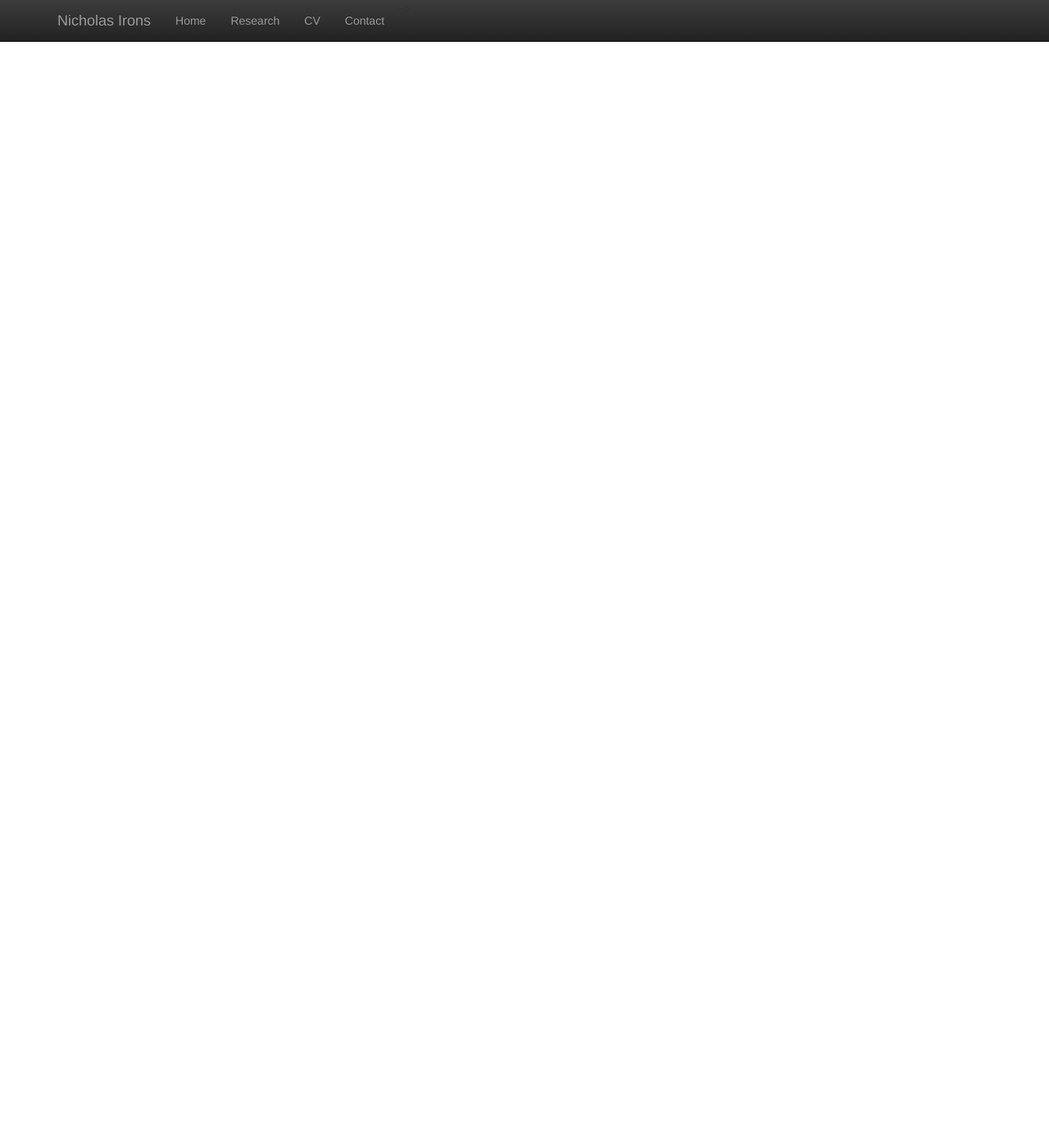
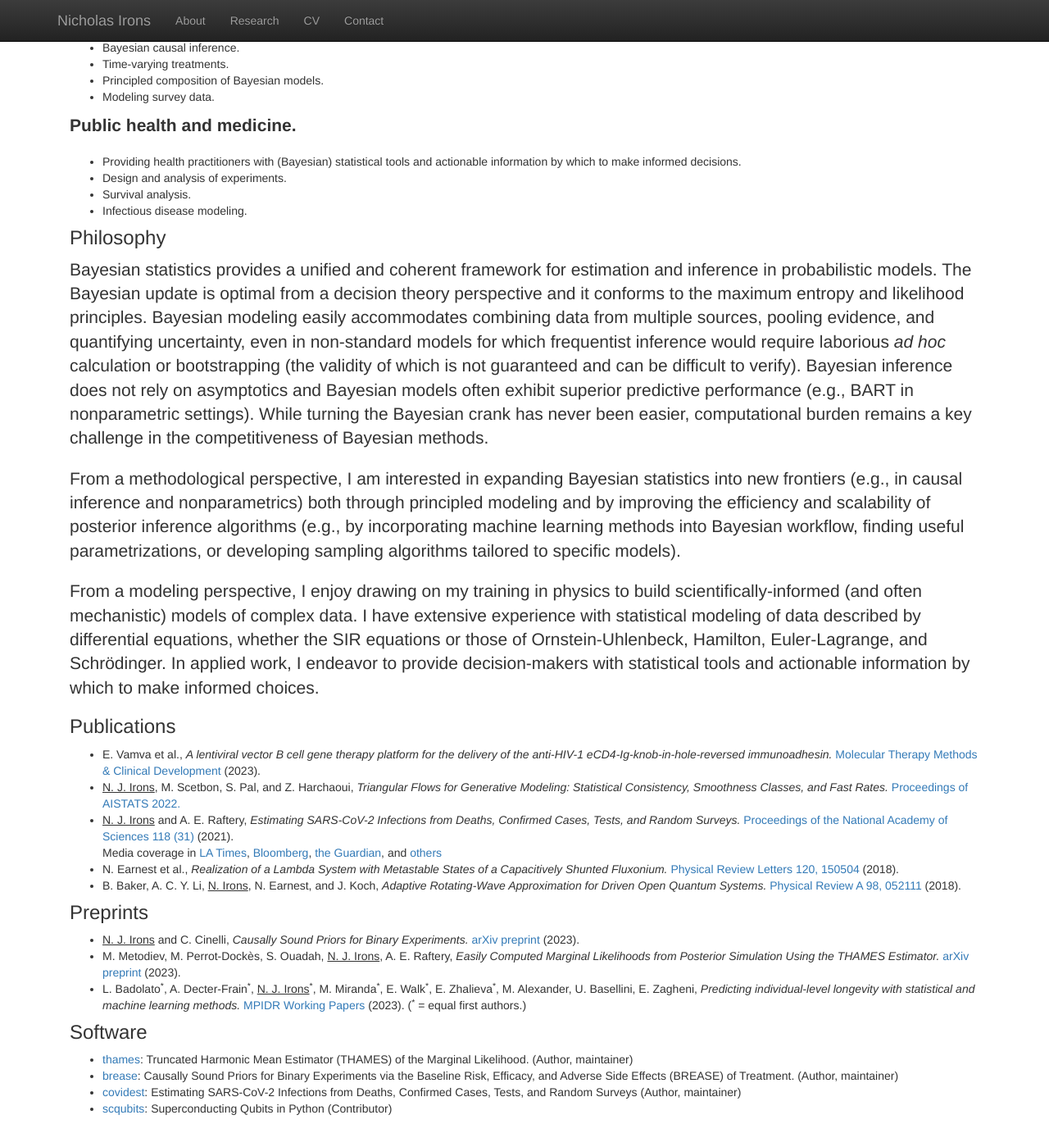
Before and after one commit to njirons/njirons.github.io, a Jekyll site: the page built from research.html, in a window 1280 px wide and 1400 px high, scrolled down 417 px. Shown: the whole window at 82% size. Built offline with Jekyll 4.4.1, drawn with Linux system fonts in a browser that asks for light colours; nearby versions of some CDN libraries; library files that are not in the unit come from our copies; before the commit the page ends 900 px from its top, so only the background shows below that; some of the changed text lies outside the part shown.

Commit message:
major update

```diff
--- a/_layouts/default.html
+++ b/_layouts/default.html
@@ -35,9 +35,9 @@
         </div>
         <div id="navbar" class="collapse navbar-collapse">
           <ul class="nav navbar-nav">
-            	 <li><a class="active" href="//njirons.github.io">Home</a></li>
-            	 <li><a class="active" href="research.html">Research</a></li>-->
-	         <!--<li><a class="active" href="software.html">Software</a></li>-->
+            	 <li><a class="active" href="//njirons.github.io">About</a></li>
+            	 <li><a class="active" href="research.html">Research</a></li>
+	     <!--<li><a class="active" href="software.html">Software</a></li>-->
              <!--<li><a class="active" href="teaching.html">Teaching</a></li>-->
 		 <li><a class="active" href="cv.html">CV</a></li>
 	         <li><a class="active" href="contact.html">Contact</a></li>
--- a/contact.html
+++ b/contact.html
@@ -16,6 +16,8 @@ title:  'Contact'
   Seattle, WA 98195-4322 <br/>
 
   <br/>
+  <a href = "https://scholar.google.com/citations?user=IRSNVM0AAAAJ&hl=en"><i class="fa fa-google-scholar" aria-hidden="true"></i> Google Scholar</a> <br/>
+  <br/>
   <a href = "https://github.com/njirons"><i class="fa fa-github" aria-hidden="true"></i> GitHub </a> <br/>
   <br/>
   <a href = "https://www.linkedin.com/in/nicholas-jon-irons/"><i class="fa fa-linkedin" aria-hidden="true"></i> LinkedIn</a> <br/>
--- a/research.html
+++ b/research.html
@@ -5,40 +5,85 @@ title:  'Research'
 
 <h1 style="margin-top:0;">Research</h1>
 
- <!--
- <p class = "lead"><small>My research objectives emphasize the development of user-friendly, statistically sound, and open-source software that addresses practical scientific challenges and empowers non-statisticians/data scientists to work more directly with their data.
-    I deeply value interdisciplinary collaboration, and welcome you to <a class = "active" href="contact.html">contact me</a> if you are interested.
-    You can find detailed information about my publications, software, and other work on <a class="active" href="cv.html">my CV</a>.</small></p>
- -->
+ <h3 style="margin-top:0">Interests</h3>
 
-<h4 style="margin-top:0">Publications</h4>
+ <p class = "lead">
+ <b>Bayesian methodology.</b>
+   <ul>
+	<li>Nonparametrics, high-dimensional regression, classification, and density estimation.</li>
+     	<li>Incorporating machine learning methods into Bayesian workflow.</li>
+     	<li>Bayesian model selection and hypothesis testing.</li>
+	<li>Combining mechanistic/mathematical and statistical models.</li>
+	<li>Spatiotemporal modeling.</li>
+	<li>Efficient, scalable, automatic inference for high-dimensional, big data, and mechanistic models.</li>
+	<li>Simulation-based inference.</li>
+   </ul>
+ </p>
 
-<!--
-<p class="content" style="padding:0px;margin:0px 20px 0px;">
-  I work with <a href = "https://faculty.washington.edu/dwitten/">Daniela Witten</a> and
-    <a href = "https://faculty.washington.edu/adwillis/">Amy Willis</a> to develop methods for proper statistical analysis of the microbiome.
-  I am the developer of corncob, a regression model and hypothesis testing procedure developed
-  to address the challenges of microbiome data, implemented as an R software package.
-   Our proposal uses observed absolute abundance information to
-  make inference about the latent microbial population.
-   The method is published in <i>Annals of Applied Statistics</i>
-  (available <a href = "https://projecteuclid.org/euclid.aoas/1587002666">here</a>) and the software is available
-  <a href = "https://github.com/bryandmartin/corncob">here</a>.
-  <br/><br/>
-  I am currently working on investigating the impact of efficiencies, or systematic differences between microbial population relative abundances and the expected observed sample relative abundances (e.g. from preferential sampling, PCR amplification, etc).
-  We are investigating the impact of model misspecification from efficiencies on differential abundance methods that do not account for them.
-  We are also exploring models that are able to able to conduct valid inference on parameters of interest for differential abundance even in the presence of efficiences.
-  <br/><br/>
-  I also helped develop DivNet,
-  a method for estimating alpha and beta diversity of microbial communities when taxa interact via an ecological network.
-  The method is published in <i>Biostatistics</i> (available <a href = "https://academic.oup.com/biostatistics/advance-article/doi/10.1093/biostatistics/kxaa015/5841114">here</a>) and
-  the software is available <a href = "https://github.com/adw96/DivNet">here</a>.
-</p>
+ <p class = "lead">
+ <b>Causal inference, missing data, selection.</b>
+   <ul>
+	<li>Prior specification and elicitation in high-dimensional and non-identified models.</li>
+     	<li>Robust inference and sensitivity analysis.</li>
+     	<li>Bayesian causal inference.</li>
+	<li>Time-varying treatments.</li>
+	<li>Principled composition of Bayesian models.</li>
+	<li>Modeling survey data.</li>
+   </ul>
+ </p>
+
+ <p class = "lead">
+ <b>Public health and medicine.</b>
+   <ul>
+	<li>Providing health practitioners with (Bayesian) statistical tools and
+actionable information by which to make informed decisions.</li>
+     	<li>Design and analysis of experiments.</li>
+     	<li>Survival analysis.</li>
+	<li>Infectious disease modeling.</li>
+   </ul>
+ </p>
+
+ <h3 style="margin-top:0">Philosophy</h3>
+
+ <p class = "lead">
+  Bayesian statistics provides a unified and coherent framework for estimation and inference in probabilistic models. The Bayesian update is optimal from a decision theory perspective and it conforms to the maximum entropy and likelihood principles. Bayesian modeling easily accommodates combining data from multiple sources, pooling evidence, and quantifying uncertainty, even in non-standard models for which frequentist inference would require laborious <em>ad hoc</em> calculation or bootstrapping (the validity of which is not guaranteed and can be difficult to verify). Bayesian inference does not rely on asymptotics and Bayesian models often exhibit superior predictive performance (e.g., BART in nonparametric settings). While turning the Bayesian crank has never been easier, computational burden remains a key challenge in the competitiveness of Bayesian methods.
+ </p>
+
+ <p class = "lead">
+  From a methodological perspective, I am interested in expanding Bayesian statistics into new frontiers (e.g., in causal inference and nonparametrics) both through principled modeling and by improving the efficiency and scalability of posterior inference algorithms (e.g., by incorporating machine learning methods into Bayesian workflow, finding useful parametrizations, or developing sampling algorithms tailored to specific models).
+ </p>
+
+ <p class = "lead">
+  From a modeling perspective, I enjoy drawing on my training in physics to build scientifically-informed (and often mechanistic) models of complex data. I have extensive experience with statistical modeling of data described by differential equations, whether the SIR equations or those of Ornstein-Uhlenbeck, Hamilton, Euler-Lagrange, and Schrödinger. In applied work, I endeavor to provide decision-makers with statistical tools and
+actionable information by which to make informed choices.
+ </p>
+
+<h3 style="margin-top:0">Publications</h3>
+
+   <ul>
+	<li>E. Vamva et al., <em>A lentiviral vector B cell gene therapy platform for the delivery of the anti-HIV-1 eCD4-Ig-knob-in-hole-reversed immunoadhesin.</em> <a href="https://doi.org/10.1016/j.omtm.2023.02.004">Molecular Therapy Methods & Clinical Development</a> (2023).</li>
+     	<li><u>N. J. Irons</u>, M. Scetbon, S. Pal, and Z. Harchaoui, <em>Triangular Flows for Generative Modeling: Statistical Consistency, Smoothness Classes, and Fast Rates.</em> <a href="https://proceedings.mlr.press/v151/irons22a/irons22a.pdf">Proceedings of AISTATS 2022.</a></li>
+     	<li><u>N. J. Irons</u> and  A. E. Raftery, <em>Estimating SARS-CoV-2 Infections from Deaths, Confirmed Cases, Tests, and Random Surveys.</em> <a href="https://www.pnas.org/content/118/31/e2103272118.short">Proceedings of the National Academy of Sciences 118 (31)</a> (2021).
 <br/>
-<h4>Small-Area Spatio-temporal Modeling</h4>
-<p class="content" style="padding:0px;margin:0px 20px 0px;">
-  I also work on developing spatio-temporal models for under-five mortality estimation with complex survey data
-  with a group led by  <a href = "https://faculty.washington.edu/jonno/">Jon Wakefield</a> and
-  <a href = "https://sociology.osu.edu/people/clark.2962">Sam Clark</a>. The method is published in PLoS One (available <a href = "https://journals.plos.org/plosone/article?id=10.1371/journal.pone.0210645">here</a>) and our software, SUMMER, is available on CRAN <a href = "https://CRAN.R-project.org/package=SUMMER">here</a>.
-</p>
- -->
+Media coverage in <a href="https://www.latimes.com/science/story/2021-07-26/us-coronavirus-cases-may-be-double-official-tally">LA Times</a>, <a href="https://www.bloomberg.com/news/articles/2021-07-26/up-to-60-of-u-s-covid-19-cases-unreported-disease-model-says">Bloomberg</a>, <a href="https://www.theguardian.com/us-news/2021/jul/26/us-covid-cases-undercounted-study">the Guardian</a>, and <a href="https://www.altmetric.com/details.php?domain=www.pnas.org&citation_id=110494982&tab=news">others</a>
+<br/></li>
+	<li>N. Earnest et al., <em>Realization of a Lambda System with Metastable States of a Capacitively Shunted Fluxonium.</em> <a href="https://journals.aps.org/prl/abstract/10.1103/PhysRevLett.120.150504">Physical Review Letters 120, 150504</a> (2018).</li>
+	<li>B. Baker, A. C. Y. Li, <u>N. Irons</u>, N. Earnest, and J. Koch, <em>Adaptive Rotating-Wave Approximation for Driven Open Quantum Systems.</em> <a href="https://journals.aps.org/pra/abstract/10.1103/PhysRevA.98.052111">Physical Review A 98, 052111</a> (2018).</li>
+   </ul>
+
+<h3 style="margin-top:0">Preprints</h3>
+
+   <ul>
+	<li><u>N. J. Irons</u> and C. Cinelli, <em>Causally Sound Priors for Binary Experiments.</em> <a href="https://arxiv.org/abs/2308.13713">arXiv preprint</a> (2023).</li>
+     	<li>M. Metodiev, M. Perrot-Dockès, S. Ouadah, <u>N. J. Irons</u>, A. E. Raftery, <em>Easily Computed Marginal Likelihoods from Posterior Simulation Using the THAMES Estimator.</em> <a href="https://arxiv.org/abs/2305.08952">arXiv preprint</a> (2023).</li>
+     	<li>L. Badolato<sup>*</sup>, A. Decter-Frain<sup>*</sup>, <u>N. J. Irons</u><sup>*</sup>, M. Miranda<sup>*</sup>, E. Walk<sup>*</sup>, E. Zhalieva<sup>*</sup>, M. Alexander, U. Basellini, E. Zagheni, <em>Predicting individual-level longevity with statistical and machine learning methods.</em> <a href="https://www.demogr.mpg.de/papers/working/wp-2023-008.pdf">MPIDR Working Papers</a> (2023). (<sup>*</sup> = equal first authors.)</li>
+   </ul>
+
+<h3 style="margin-top:0">Software</h3>
+
+   <ul>
+	<li><a href="https://cran.r-project.org/web/packages/thames/index.html">thames</a>: Truncated Harmonic Mean Estimator (THAMES) of the Marginal Likelihood. (Author, maintainer)</li>
+     	<li><a href="https://github.com/njirons/causally-sound">brease</a>: Causally Sound Priors for Binary Experiments via the Baseline Risk, Efficacy, and Adverse Side Effects (BREASE) of Treatment. (Author, maintainer)</li>
+     	<li><a href="https://github.com/njirons/covidest">covidest</a>: Estimating SARS-CoV-2 Infections from Deaths, Confirmed Cases, Tests, and Random Surveys (Author, maintainer)</li>
+	<li><a href="https://github.com/scqubits/scqubits">scqubits</a>: Superconducting Qubits in Python (Contributor)</li>
+   </ul>
```
Also changed, not shown: index.html (+12 -8 lines).
